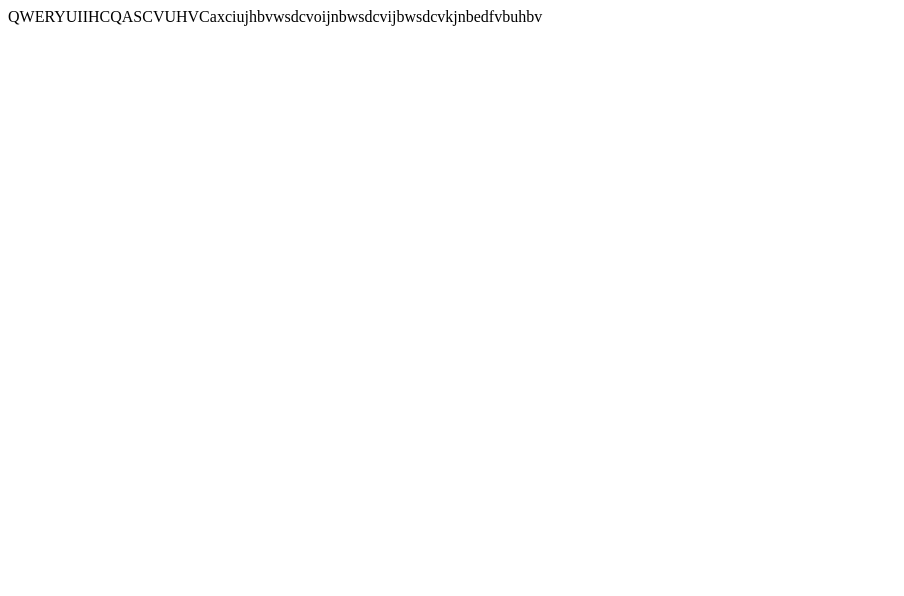
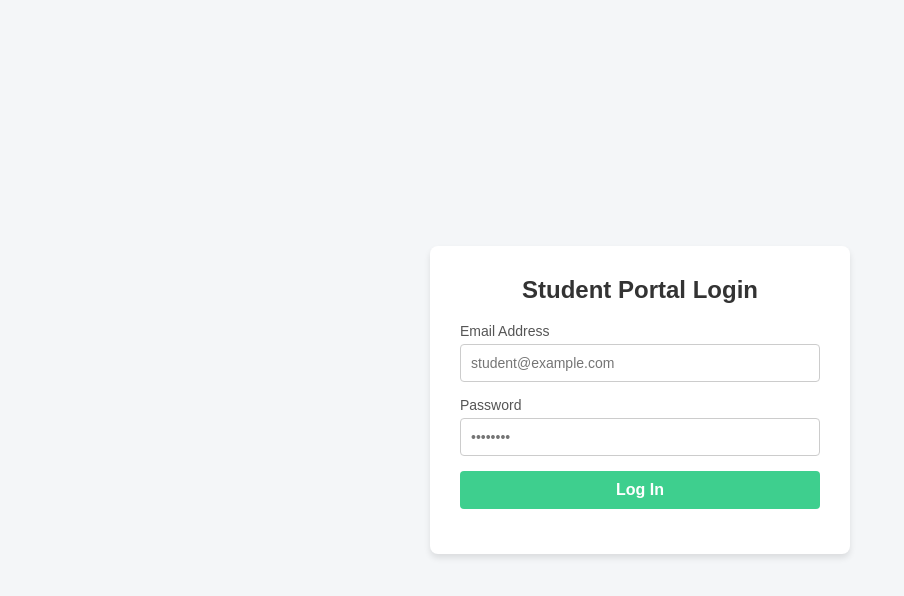
Before and after one commit to Lion-s-den/Membership, a plain HTML site: page index.html in a window 1280 px wide. Shown: the whole page, without its empty margins (0-904 px from the left). Drawn offline with nearby package versions, Linux system fonts and the light colour scheme.

Commit message:
Create login page for Student LMS

```diff
--- a/index.html
+++ b/index.html
@@ -1 +1,137 @@
-QWERYUIIHCQASCVUHVCaxciujhbvwsdcvoijnbwsdcvijbwsdcvkjnbedfvbuhbv
+<!DOCTYPE html>
+<html lang="en">
+<head>
+  <meta charset="UTF-8" />
+  <meta name="viewport" content="width=device-width, initial-scale=1.0"/>
+  <title>Student LMS - Login</title>
+
+  <!-- Supabase JS Client Library -->
+  <script src="https://cdn.jsdelivr.net/npm/@supabase/supabase-js@2"></script>
+
+  <style>
+    body {
+      font-family: Arial, sans-serif;
+      background-color: #f4f6f8;
+      display: flex;
+      justify-content: center;
+      align-items: center;
+      height: 100vh;
+      margin: 0;
+    }
+    .login-card {
+      background: #ffffff;
+      padding: 30px;
+      border-radius: 8px;
+      box-shadow: 0 4px 6px rgba(0,0,0,0.1);
+      width: 100%;
+      max-width: 360px;
+    }
+    h2 {
+      margin-top: 0;
+      color: #333333;
+      text-align: center;
+    }
+    .input-group {
+      margin-bottom: 15px;
+    }
+    label {
+      display: block;
+      margin-bottom: 5px;
+      font-size: 14px;
+      color: #555555;
+    }
+    input {
+      width: 100%;
+      padding: 10px;
+      box-sizing: border-box;
+      border: 1px solid #ccc;
+      border-radius: 4px;
+      font-size: 14px;
+    }
+    button {
+      width: 100%;
+      padding: 10px;
+      background-color: #3ecf8e; /* Supabase Green */
+      border: none;
+      border-radius: 4px;
+      color: white;
+      font-size: 16px;
+      font-weight: bold;
+      cursor: pointer;
+    }
+    button:hover {
+      background-color: #34b27b;
+    }
+    #message {
+      margin-top: 15px;
+      font-size: 14px;
+      text-align: center;
+    }
+    .error {
+      color: #e53e3e;
+    }
+    .success {
+      color: #38a169;
+    }
+  </style>
+</head>
+<body>
+
+  <div class="login-card">
+    <h2>Student Portal Login</h2>
+    <form id="loginForm">
+      <div class="input-group">
+        <label for="email">Email Address</label>
+        <input type="email" id="email" placeholder="student@example.com" required />
+      </div>
+      <div class="input-group">
+        <label for="password">Password</label>
+        <input type="password" id="password" placeholder="••••••••" required />
+      </div>
+      <button type="submit" id="loginBtn">Log In</button>
+    </form>
+    <p id="message"></p>
+  </div>
+
+  <script>
+    // 1. Initialize Supabase
+    const SUPABASE_URL = 'YOUR_SUPABASE_URL';
+    const SUPABASE_ANON_KEY = 'YOUR_SUPABASE_ANON_KEY';
+    const supabase = supabase.createClient(SUPABASE_URL, SUPABASE_ANON_KEY);
+
+    const form = document.getElementById('loginForm');
+    const message = document.getElementById('message');
+
+    // 2. Handle Login Submission
+    form.addEventListener('submit', async (e) => {
+      e.preventDefault();
+
+      message.className = '';
+      message.innerText = 'Logging in...';
+
+      const email = document.getElementById('email').value;
+      const password = document.getElementById('password').value;
+
+      // Send login request to Supabase Auth
+      const { data, error } = await supabase.auth.signInWithPassword({
+        email: email,
+        password: password,
+      });
+
+      if (error) {
+        message.className = 'error';
+        message.innerText = error.message;
+      } else {
+        message.className = 'success';
+        message.innerText = 'Login successful! Redirecting...';
+
+        // Redirect student to the dashboard
+        setTimeout(() => {
+          window.location.href = 'dashboard.html';
+        }, 1000);
+      }
+    });
+  </script>
+
+</body>
+</html>
```
